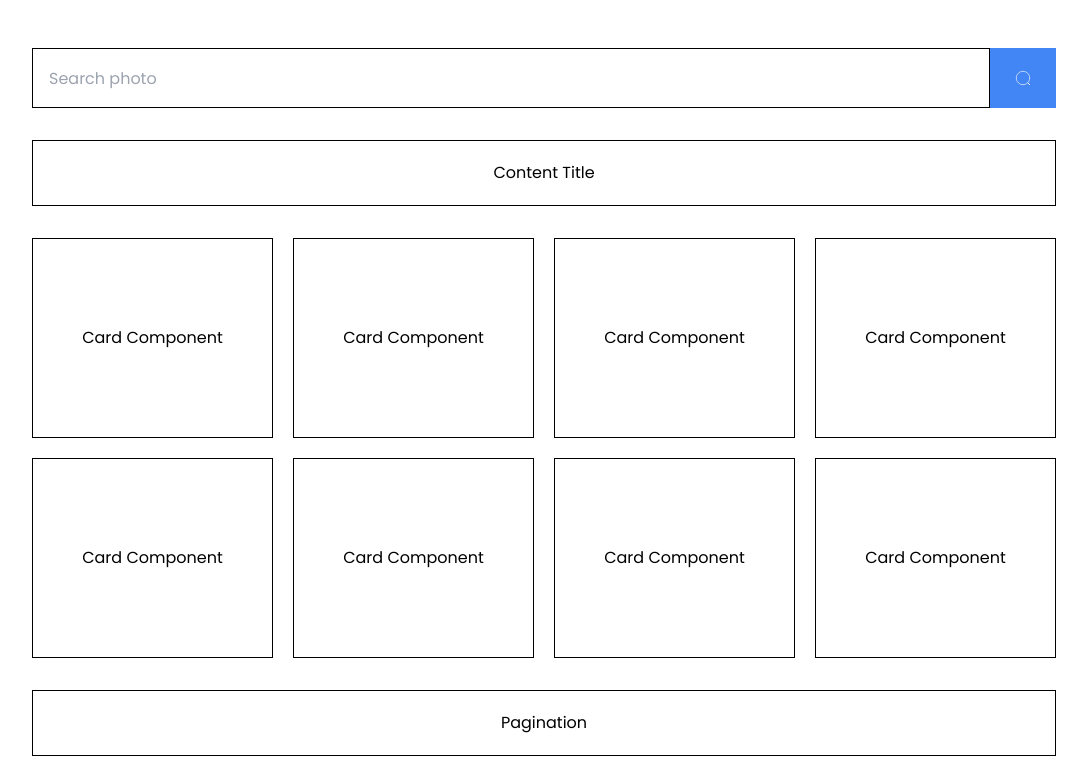
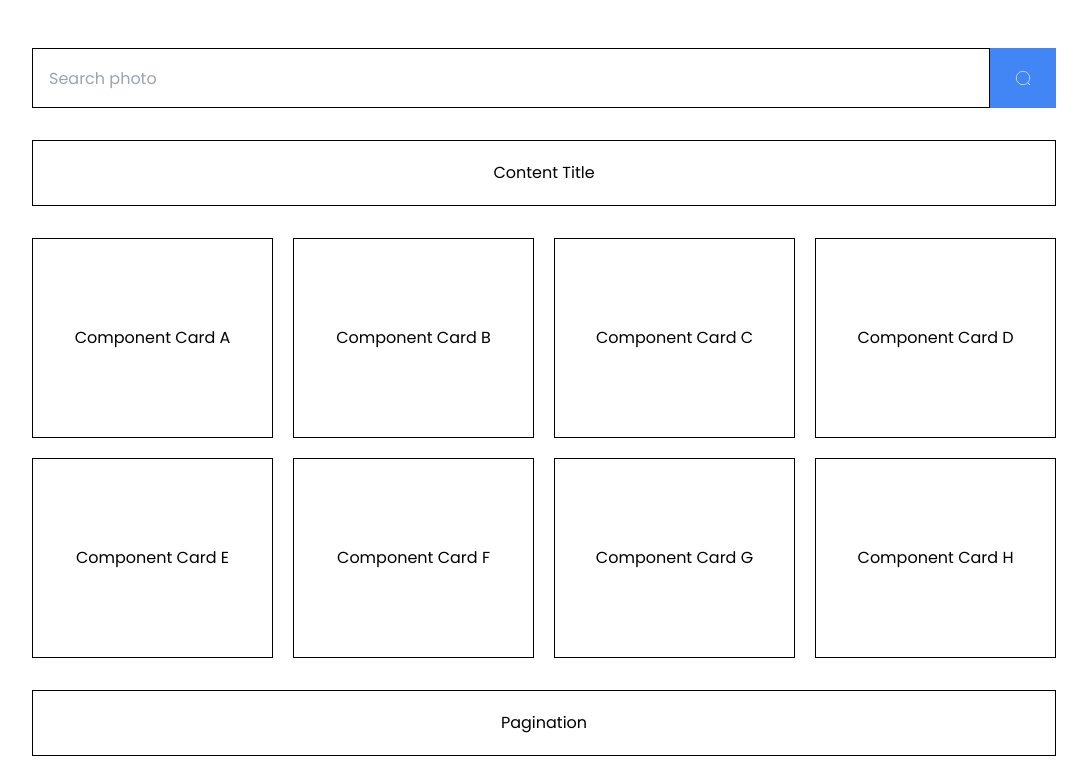
Before and after one commit to restuba/next-base, a Next.js app: page / in a window 1280 px wide. Shown: the top 772 px of the page, without its empty margins (96-1183 px from the left). Built offline with nearby package versions, Linux system fonts and the light colour scheme.

Commit message:
feat(state-hooks): add mapping dynamic component data in content list

```diff
--- a/src/components/reusable/Card/index.jsx
+++ b/src/components/reusable/Card/index.jsx
@@ -1,10 +1,10 @@
 import React from 'react';
 
 // add props for dynamic card data
-const Card = () => {
+const Card = ({ title }) => {
   return (
     <div className="flex h-[200px] min-h-[200px] items-center justify-center border border-black">
-      <div>Card Component</div>
+      <div>{title}</div>
     </div>
   );
 };
--- a/src/components/standalone/Home/ContentList.jsx
+++ b/src/components/standalone/Home/ContentList.jsx
@@ -3,17 +3,22 @@ import React from 'react';
 import Card from '@components/reusable/Card';
 
 const ContentList = () => {
+  const list = [
+    { id: 'a', label: 'Component Card A' },
+    { id: 'b', label: 'Component Card B' },
+    { id: 'c', label: 'Component Card C' },
+    { id: 'd', label: 'Component Card D' },
+    { id: 'e', label: 'Component Card E' },
+    { id: 'f', label: 'Component Card F' },
+    { id: 'g', label: 'Component Card G' },
+    { id: 'h', label: 'Component Card H' }
+  ];
   return (
     <div className="grid grid-cols-1 gap-5 tablet:grid-cols-2 laptop:grid-cols-3 laptopL:grid-cols-4">
       {/* create reusable card component and render here */}
-      <Card />
-      <Card />
-      <Card />
-      <Card />
-      <Card />
-      <Card />
-      <Card />
-      <Card />
+      {list.map(item => {
+        return <Card key={item.id} title={item.label} />;
+      })}
     </div>
   );
 };
```
